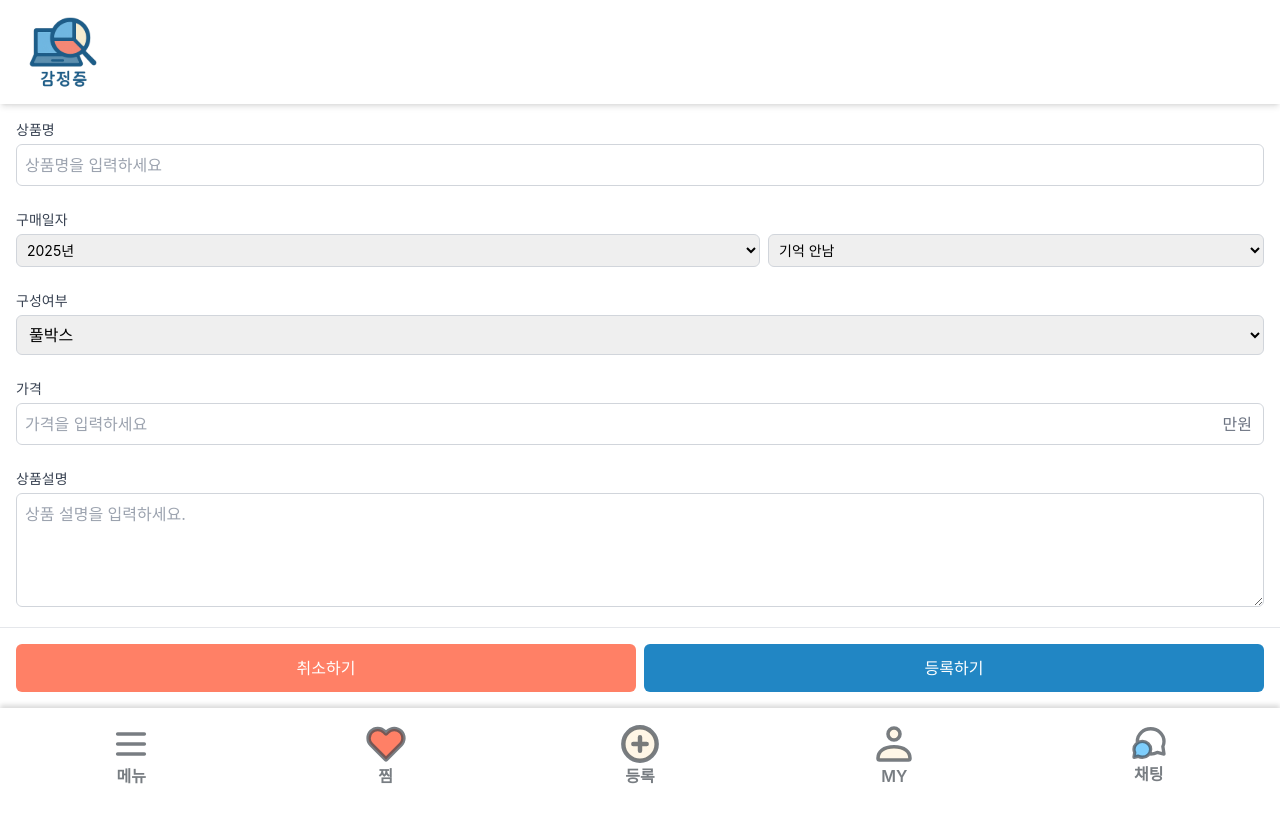
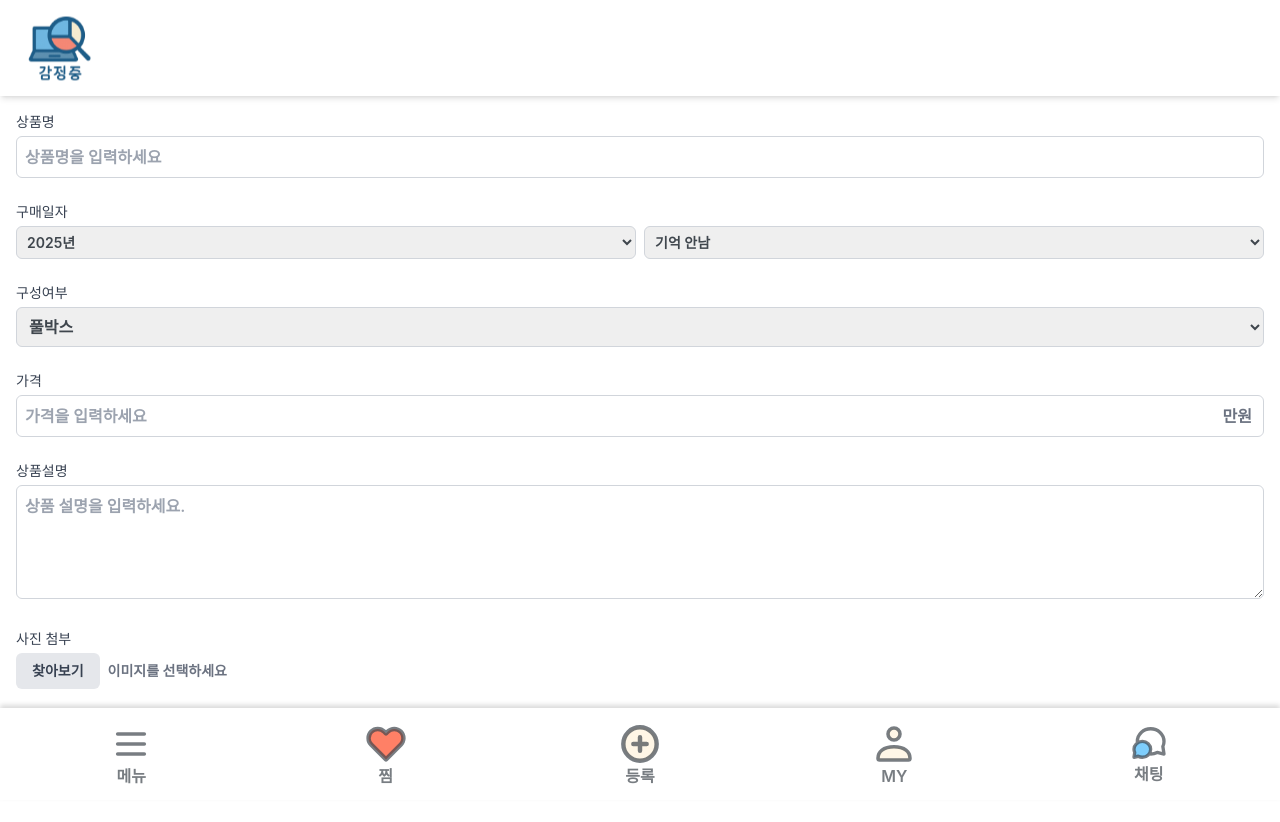
Before and after one commit to joowon-510/Project-Gamjeongjung, a React (Create React App) app in the folder jumkumjoong_frontend/: page /goods/register in a window 1280 px wide. Shown: the top 822 px of the page. Before the commit the page ends 800 px from the top, so only its background shows below. Built offline with nearby package versions, Linux system fonts and the light colour scheme.

Commit message:
feat: 헤더와 네비게이션 바 width, height, 위치 고정

```diff
--- a/jumkumjoong_frontend/src/components/common/Header.tsx
+++ b/jumkumjoong_frontend/src/components/common/Header.tsx
@@ -88,16 +88,17 @@ const Header: React.FC<HeaderProps> = ({
     //     </div>
     //   </div>
     // </header>
-    <header className="sticky top-0 left-0 w-[100%] flex row shadow-md bg-white px-4 pt-2">
+    <header className="sticky top-0 left-0 w-full h-[96px] flex items-center shadow-md bg-white px-4 pt-2">
       <Link to="/">
-        <img src={yeslogo} alt="logo" className="w-[96px] h-[96ppx]" />
+        <img src={yeslogo} alt="logo" className="w-[96px] h-[96px] block" />
       </Link>
-      {!hideSearchButton && (
+      {!hideSearchButton ? (
         <input
           type="text"
           value="검색어를 입력하세요."
           className="w-[100%] h-10 self-center rounded-md bg-fourth text-first/70 px-4"
         />
+      ) : (
         // <button className="p-2" onClick={handleSearchClick}>
         //   <svg
         //     className="w-6 h-6"
@@ -113,6 +114,7 @@ const Header: React.FC<HeaderProps> = ({
         //     />
         //   </svg>
         // </button>
+        <p className="w-[100%] h-10 self-center px-4"></p>
       )}
     </header>
   );
--- a/jumkumjoong_frontend/src/pages/goodsPage/goodsRegistrationPage.tsx
+++ b/jumkumjoong_frontend/src/pages/goodsPage/goodsRegistrationPage.tsx
@@ -149,12 +149,13 @@ const GoodsRegistrationPage: React.FC = () => {
   };
 
   return (
-    <div className="flex flex-col h-screen bg-white">
+    <div className="container h-screen mx-auto text-first">
       {/* 통일된 헤더 사용 */}
       <Header showBackButton={true} title="LOGO" hideSearchButton={true} />
 
       {/* 폼 영역 - 스크롤 문제 해결을 위해 여백 증가 */}
-      <div className="flex-1 overflow-y-auto pb-36">
+      <div className="font-semibold mb-4 flex-1 overflow-y-auto">
+        {/* <div className="font-semibold flex-1 overflow-y-auto pb-36"> */}
         <div className="p-4 space-y-6">
           {/* 상품명 입력 */}
           <div>
@@ -176,13 +177,13 @@ const GoodsRegistrationPage: React.FC = () => {
           </div>
 
           {/* 구매일자 입력 - 드롭다운으로 변경 */}
-          <div>
+          <div className="flex  flex-col">
             <label className="block text-sm font-medium text-gray-700 mb-1">
               구매일자
             </label>
             <div className="flex space-x-2">
               {/* 년도 선택 드롭다운 */}
-              <div className="w-3/5">
+              <div className="w-1/2">
                 <select
                   id="purchaseYear"
                   name="purchaseYear"
@@ -203,7 +204,7 @@ const GoodsRegistrationPage: React.FC = () => {
               </div>
 
               {/* 월 선택 드롭다운 */}
-              <div className="w-2/5">
+              <div className="w-1/2">
                 <select
                   id="purchaseMonth"
                   name="purchaseMonth"
@@ -337,7 +338,8 @@ const GoodsRegistrationPage: React.FC = () => {
       </div>
 
       {/* 하단 버튼 영역 - sticky로 변경하여 스크롤과 무관하게 항상 표시 */}
-      <div className="sticky bottom-14 left-0 right-0 p-4 bg-white border-t flex space-x-2 z-10">
+      <div className="flex-1 px-3 py-7 bg-white flex gap-2 ">
+        {/* <div className="sticky bottom-14 left-0 right-0 p-4 bg-white border-t flex space-x-2 z-10"> */}
         <button
           type="button"
           onClick={handleCancel}
```
Also changed, not shown: jumkumjoong_frontend/src/pages/mainPage.tsx (+0 -8 lines).
